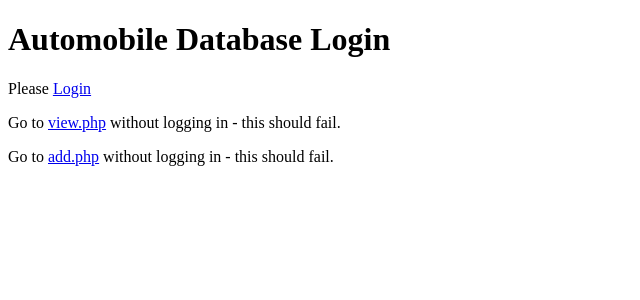
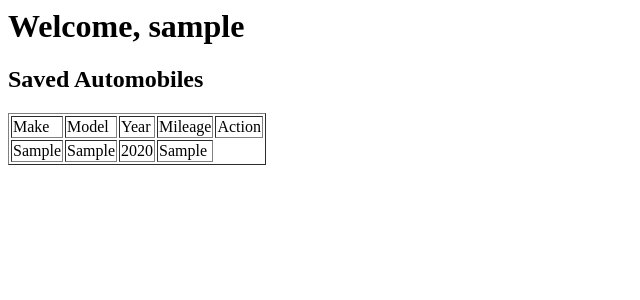
Before and after one commit to lkrstic/autos, a PHP site: page /index.php in a window 1280 px wide. Shown: the top 300 px of the page, without its empty margins (0-640 px from the left). Run offline with PHP 8.4, Linux system fonts and the light colour scheme; the visitor is signed in with stand-in values (Sample User, id 1); tables that the repository leaves empty or names only in its code hold one stand-in row (values such as "Sample post").

Commit message:
Begin refactoring index.php for removal of view.php

```diff
--- a/index.php
+++ b/index.php
@@ -1,12 +1,43 @@
-<!DOCTYPE html>
+<?php
+session_start();
+require_once "pdo.php";
+?>
 <html>
 <head>
-  <title>Auto Database Welcome</title>
+  <title>Automobile Tracker</title>
 </head>
 <body>
-  <h1>Automobile Database Login</h1>
-  <p>Please <a href="login.php">Login</a></p>
-  <p>Go to <a href="view.php">view.php</a> without logging in - this should fail.</p>
-  <p>Go to <a href="add.php">add.php</a> without logging in - this should fail.</p>
+<?php
+if (!isset($_SESSION['user'])) {
+  echo '<h1>Welcome!</h1>';
+  echo '<p>Please <a href="login.php">Login</a></p>';
+  echo '<p>Go to <a href="add.php">add.php</a> without logging in - this should fail.</p>';
+} else {
+  echo '<h1>Welcome, '.$_SESSION['user'].'</h1>';
+  echo '<h2>Saved Automobiles</h2>';
+  $stmt=$pdo->query("SELECT * FROM autos");
+  $rows=$stmt->fetchAll(PDO::FETCH_ASSOC);
+  if($rows !== false) {
+    echo '<table border="1">';
+      echo "<tr>";
+        echo "<td>Make</td>";
+        echo "<td>Model</td>";
+        echo "<td>Year</td>";
+        echo "<td>Mileage</td>";
+        echo "<td>Action</td>";
+      echo "</tr>";
+      foreach($rows as $row) {
+        echo "<tr>";
+          echo "<td>".$row['make']."</td>";
+          echo "<td>".$row['model']."</td>";
+          echo "<td>".$row['year']."</td>";
+          echo "<td>".$row['mileage']."</td>";
+          //echo "<td>".."</td>";
+        echo "</tr>";
+      }
+    echo "</table>";
+  }
+}
+?>
 </body>
 </html>
```
